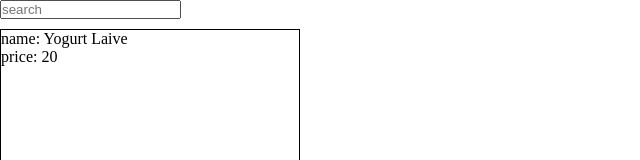
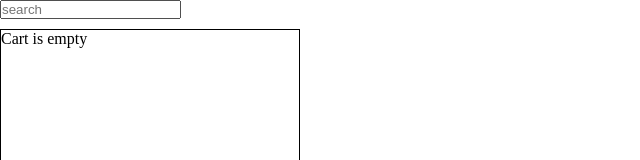
Before and after one commit to codefensory/shopping-cart-apollo, a Next.js app: page / in a window 1280 px wide. Shown: the top 160 px of the page, without its empty margins (0-640 px from the left). Built offline with nearby package versions, Linux system fonts and the light colour scheme.

Commit message:
Using search with a debounce

```diff
--- a/apollo/cache.ts
+++ b/apollo/cache.ts
@@ -6,14 +6,18 @@
     Query: {
       fields: {
         products: {
-          read() {
-            return products();
+          read(_, { variables }) {
+            const name = variables?.name;
+            if (!name || name === "") return [];
+
+            return products().filter((product) =>
+              product.name.toLowerCase().includes(name.toLowerCase()));
           }
         },
         cartProducts: {
           read() {
             return cartProducts();
-          }
+          },
         }
       }
     }
--- a/apollo/localstorage.ts
+++ b/apollo/localstorage.ts
@@ -9,4 +9,4 @@
 }]
 
 export const products = makeVar<ProductType[]>(productsInitValues);
-export const cartProducts = makeVar<ProductType[]>([...productsInitValues]);
+export const cartProducts = makeVar<ProductType[]>([]);
--- a/components/organisms/cartAndProductsBox.tsx
+++ b/components/organisms/cartAndProductsBox.tsx
@@ -5,24 +5,33 @@
 type CartAndProductsBoxProps = {
   isClear: boolean,
   cartItems?: ProductType[],
-  searchItems?: ProductType[]
+  loadingCart?: boolean,
+  searchProducts?: ProductType[],
+  loadingSearch?: boolean,
 };
 
 const CartAndProductsBox = (props: CartAndProductsBoxProps) => {
-  const { isClear, cartItems, searchItems } = props;
+  const {
+    isClear,
+    cartItems,
+    searchProducts,
+    loadingCart,
+    loadingSearch } = props;
 
   return (
     <div className={styles.container}>
       <ProductsContainer
+        loading={loadingCart}
         items={cartItems ?? []}
         isActive={isClear}
         isCart={true}
-        clearMessage="Your cart is empty" />
+        clearMessage="Cart is empty" />
       <ProductsContainer
-        items={searchItems ?? []}
+        loading={loadingSearch}
+        items={searchProducts ?? []}
         isActive={!isClear}
         isCart={false}
-        clearMessage="Press enter for search" />
+        clearMessage="No Items" />
     </div>
   );
 }
--- a/components/organisms/productsContainer.tsx
+++ b/components/organisms/productsContainer.tsx
@@ -7,22 +7,24 @@
   items: ProductType[],
   isCart?: boolean,
   clearMessage?: string
+  loading?: boolean
 };
 
 const ProductsContainer = (props: ProductsContainerProps) => {
-  const { isActive, items, isCart, clearMessage } = props;
+  const { isActive, items, isCart, clearMessage, loading } = props;
 
   return (
     <div className={`${styles.container}`}>
       <div className={`${!isActive && styles.disable} ${styles.itemContainer}`}>
-        {items.map((item) => (
+        {!loading && items.map((item) => (
           <ProductItem
             key={item.id}
             data={item}
             isCart={isCart} />
         ))}
 
-        {items.length === 0 && <div>{clearMessage}</div>}
+        {items.length === 0 && !loading && <div>{clearMessage}</div>}
+        {loading && <div>Loading</div>}
       </div>
 
     </div>
--- a/components/organisms/searchBar.tsx
+++ b/components/organisms/searchBar.tsx
@@ -1,24 +1,16 @@
-import { KeyboardEvent, useEffect, useState } from "react";
+import { useEffect, useState } from "react";
 
 let oldIsClear = true;
 
 type SearchBarProps = {
   onChangeIsClear?: (isClear: boolean) => void,
-  onSearch?: (searchText: string) => void,
+  onTyping?: (searchText: string) => void,
 }
 
 const SearchBar = (props: SearchBarProps) => {
-  const { onChangeIsClear, onSearch } = props
+  const { onChangeIsClear, onTyping } = props
 
   const [value, setValue] = useState("");
-
-  const handlerOnSearch = (e: KeyboardEvent<HTMLInputElement>) => {
-    if (!onSearch || value === "") return;
-
-    if (e.key === "Enter") {
-      onSearch(value);
-    }
-  }
 
   useEffect(() => {
     const isClear = value === "";
@@ -36,8 +28,13 @@
         type="text"
         placeholder="search"
         value={value}
-        onChange={(e) => setValue(e.target.value)}
-        onKeyDown={handlerOnSearch}
+        onChange={(e) => {
+          const newValue = e.target.value;
+          setValue(newValue);
+          if (onTyping) {
+            onTyping(newValue);
+          }
+        }}
       />
     </div>
   );
--- a/components/pages/mainPage.tsx
+++ b/components/pages/mainPage.tsx
@@ -1,11 +1,11 @@
-import { FunctionComponent } from "react";
+import { useState } from "react";
 import MainTemplate from "../templates/mainTemplate";
 
-import { useQuery, gql } from "@apollo/client"
+import { gql, useLazyQuery } from "@apollo/client"
 
-const QUERY_CART_PRODUCTS = gql`
-  query GetCartProducts {
-    cartProducts {
+const QUERY_FIND_PRODUCTS = gql`
+  query GetProducts($name: String!) {
+    products(name: $name) @client {
         id
         name
         price
@@ -13,16 +13,44 @@
   }
 `
 
-const MainPage: FunctionComponent = () => {
-  const { data } = useQuery(QUERY_CART_PRODUCTS);
+let debounceTimeout: NodeJS.Timeout;
 
-  const handlerOnSearch = (searchText: string) => {
+const debounce = (fn: (...params: any[]) => void, timeout: number) => {
+  return (useTimeout: boolean, ...params: any[]) => {
+    clearTimeout(debounceTimeout);
+    if (useTimeout) {
+      debounceTimeout = setTimeout(() => fn(...params), timeout);
+    } else {
+      fn(...params);
+    }
+  }
+}
 
+const MainPage = () => {
+  const [
+    getProducts, { data: searchData, loading: loadingSearch }
+  ] = useLazyQuery(QUERY_FIND_PRODUCTS);
+
+  const [typing, setTyping] = useState(false);
+
+  const handlerOnTyping = (searchText: string) => {
+    setTyping(true);
+
+    const useTimeout = searchText !== "";
+    searchByName(useTimeout, searchText);
   }
+
+  const searchByName = debounce((searchText: string) => {
+    getProducts({ variables: { name: searchText } });
+    setTyping(false);
+  }, 200);
 
   return (
     <div>
-      <MainTemplate cartItems={data?.cartProducts} onSearch={handlerOnSearch} />
+      <MainTemplate
+        searchProducts={searchData?.products}
+        loadingSearch={loadingSearch || typing}
+        onTyping={handlerOnTyping} />
     </div>
   )
 }
--- a/components/templates/mainTemplate.tsx
+++ b/components/templates/mainTemplate.tsx
@@ -4,13 +4,21 @@
 import SearchBar from "../organisms/searchBar";
 
 type MainTemplateProps = {
-  onSearch: (searchText: string) => void,
+  onTyping: (searchText: string) => void,
   cartItems?: ProductType[],
-  searchItems?: ProductType[],
+  loadingCart?: boolean,
+  searchProducts?: ProductType[],
+  loadingSearch?: boolean,
 }
 
 const MainTemplate = (props: MainTemplateProps) => {
-  const { onSearch, cartItems, searchItems } = props;
+  const {
+    onTyping,
+    cartItems,
+    searchProducts,
+    loadingCart,
+    loadingSearch } = props;
+
   const [isClear, setIsClear] = useState(true);
 
   const handlerOnChangeIsClear = (isClear: boolean) => {
@@ -19,10 +27,13 @@
 
   return (
     <div>
-      <SearchBar onChangeIsClear={handlerOnChangeIsClear} onSearch={onSearch} />
+      <SearchBar onChangeIsClear={handlerOnChangeIsClear} onTyping={onTyping} />
+
       <CartAndProductsBox
+        loadingCart={loadingCart}
+        loadingSearch={loadingSearch}
         cartItems={cartItems}
-        searchItems={searchItems}
+        searchProducts={searchProducts}
         isClear={isClear} />
     </div>
   )
--- a/package.json
+++ b/package.json
@@ -11,11 +11,13 @@
     "@apollo/client": "^3.5.7",
     "framer-motion": "^5.6.0",
     "graphql": "^16.2.0",
+    "lodash": "^4.17.21",
     "next": "12.0.8",
     "react": "17.0.2",
     "react-dom": "17.0.2"
   },
   "devDependencies": {
+    "@types/lodash": "^4.14.178",
     "@types/node": "17.0.9",
     "@types/react": "17.0.38",
     "eslint": "8.7.0",
--- a/pages/_app.tsx
+++ b/pages/_app.tsx
@@ -5,7 +5,7 @@
 
 const client = new ApolloClient({
   cache,
-  connectToDevTools: true
+  connectToDevTools: false
 })
 
 function MyApp({ Component, pageProps }: AppProps) {
```
Also changed, not shown: 1 other file (tests, documents, lock files or other folders).
